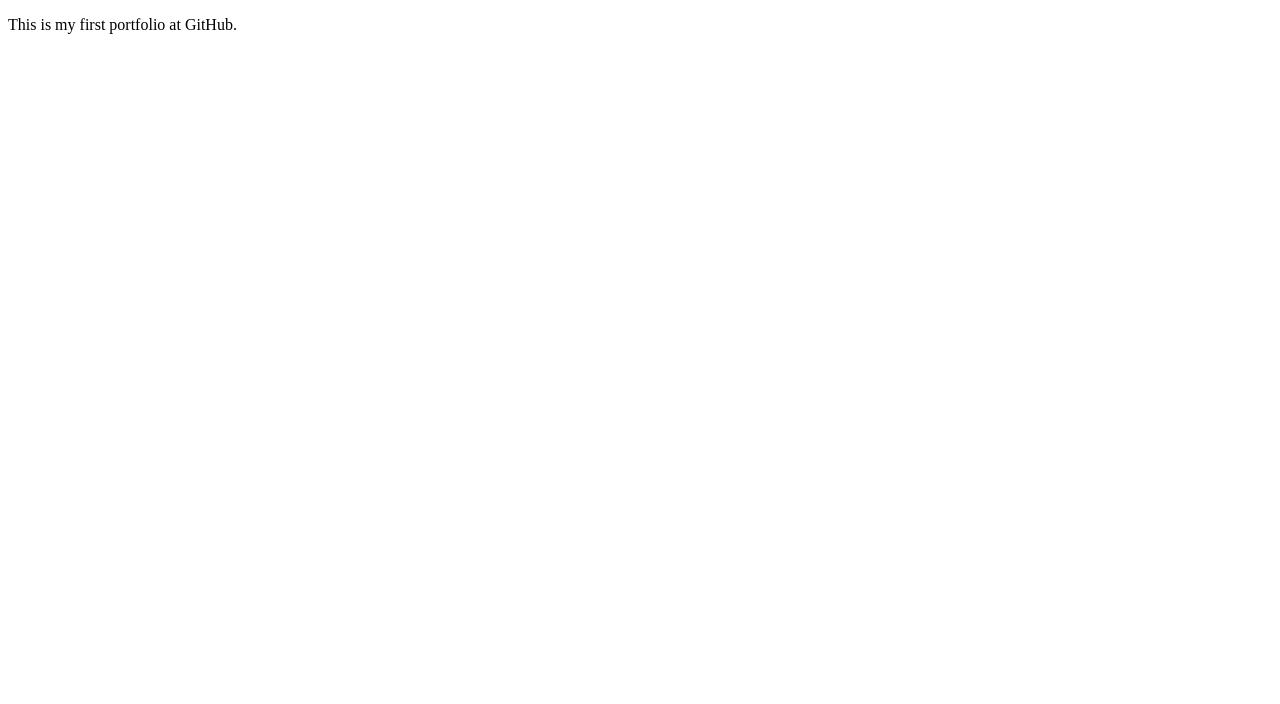
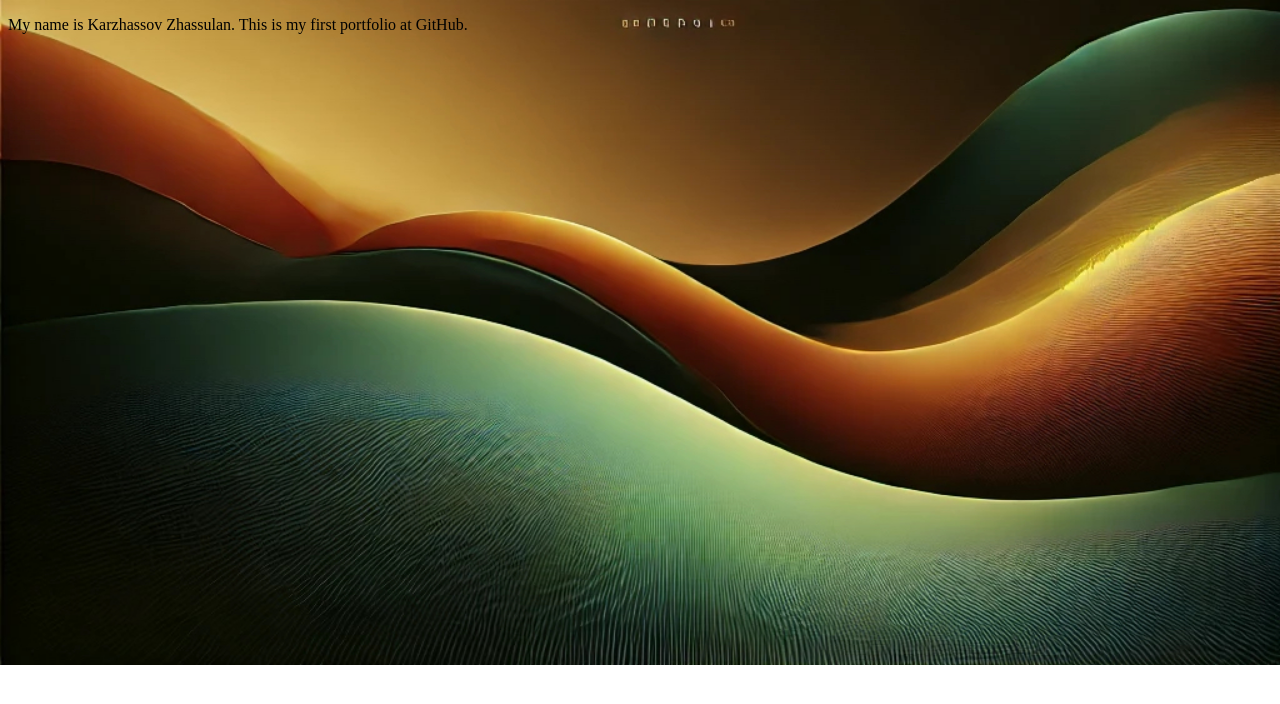
Before and after one commit to Zhassulan9710/zhassdoit.github.io, a plain HTML site: page index.html in a window 1280 px wide. Drawn offline with Linux system fonts and the light colour scheme.

Commit message:
Update index.html

```diff
--- a/index.html
+++ b/index.html
@@ -2,8 +2,17 @@
 <html>
   <head>
     <title>Portfolio</title>
+    <style>
+      body {
+        background: url('1.jpg');
+        background-position: center;
+        background-repeat: no-repeat;
+        background-size: cover;
+      }
+    </style>
   </head>
   <body>
-    <p>This is my first portfolio at GitHub.</p>
+    <p> My name is Karzhassov Zhassulan.
+      This is my first portfolio at GitHub.</p>
   </body>
 </html>
```
